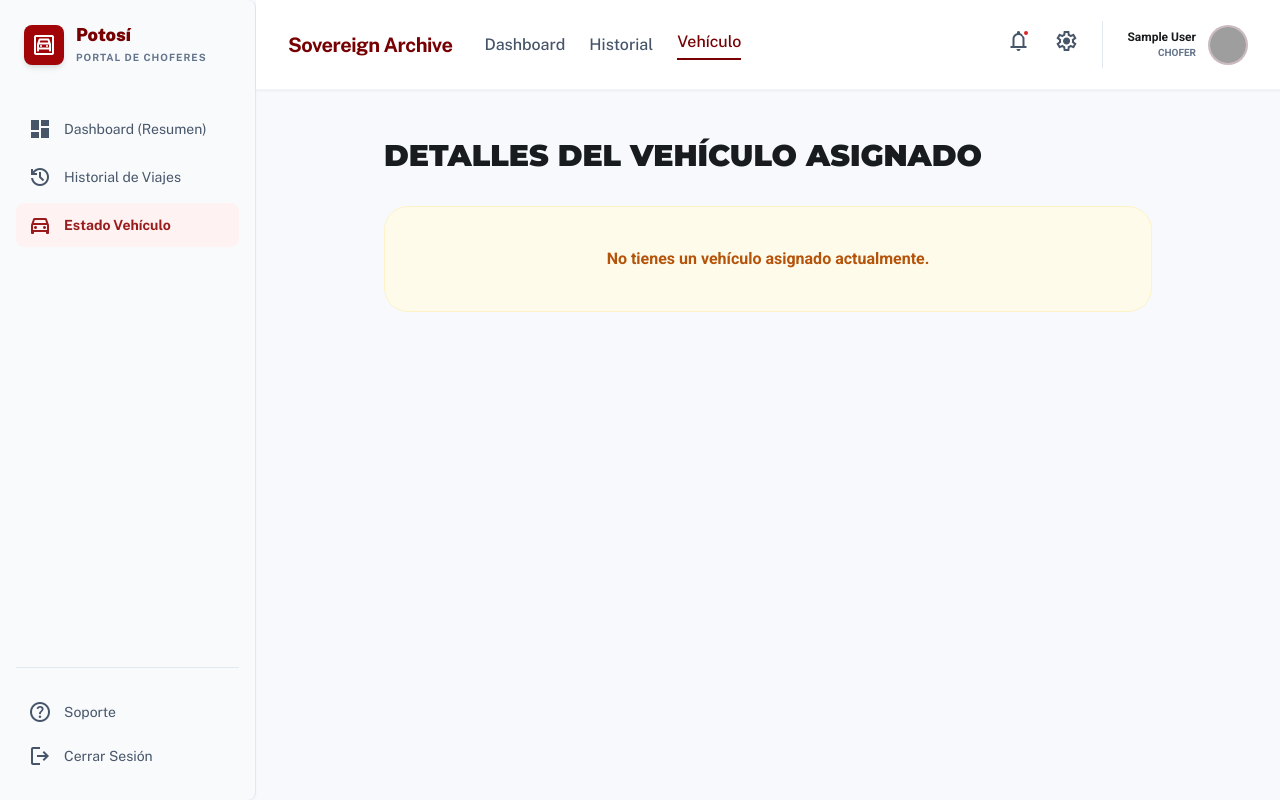
After one commit to DanielaAlejandraMamaniSilva/Sistema_Combustible, a Django app: page /chofer/vehiculo/ in a window 1280 px wide. The commit adds this page. Run offline with Django 5.2, Linux system fonts and the light colour scheme; the visitor is signed in with stand-in values (Sample User, id 1); data that the repository does not hold is empty; some libraries are stand-ins or nearby versions; grey boxes are pictures that could not be loaded.

Commit message:
page 404

```diff
--- a/core/settings.py
+++ b/core/settings.py
@@ -121,7 +121,13 @@ USE_TZ = True
 
 STATIC_URL = 'static/'
 
+STATICFILES_DIRS =[
+    BASE_DIR / "static",
+]
+
 AUTH_USER_MODEL = 'gestion.Usuario'
 LOGIN_URL = 'login'
 LOGIN_REDIRECT_URL = 'dashboard'
 LOGOUT_REDIRECT_URL = 'login'
+DEBUG = False
+ALLOWED_HOSTS = ['*']
--- /dev/null
+++ b/gestion/templates/chofer/vehiculo.html
@@ -0,0 +1,29 @@
+{% extends 'base.html' %}
+{% block content %}
+<div class="max-w-3xl mx-auto space-y-8">
+    <h2 class="text-3xl font-black font-headline uppercase">Detalles del Vehículo Asignado</h2>
+    {% if asignacion %}
+    <div class="bg-white p-8 rounded-3xl shadow-sm border space-y-6">
+        <div class="flex items-center gap-6">
+            <div class="w-20 h-20 bg-red-50 rounded-2xl flex items-center justify-center text-primary">
+                <span class="material-symbols-outlined text-4xl">directions_car</span>
+            </div>
+            <div>
+                <h3 class="text-2xl font-black uppercase">{{ asignacion.vehiculo.marca }} {{ asignacion.vehiculo.modelo }}</h3>
+                <p class="text-lg font-bold text-primary">PLACA: {{ asignacion.vehiculo.placa }}</p>
+            </div>
+        </div>
+        <div class="grid grid-cols-2 gap-6 border-t pt-6">
+            <div><p class="text-xs font-bold text-slate-400 uppercase">Kilometraje Actual</p><p class="text-xl font-black">{{ asignacion.vehiculo.kilometraje_actual }} KM</p></div>
+            <div><p class="text-xs font-bold text-slate-400 uppercase">Color</p><p class="text-xl font-black">{{ asignacion.vehiculo.color|upper }}</p></div>
+            <div><p class="text-xs font-bold text-slate-400 uppercase">Tipo de Insumo</p><p class="text-xl font-black">{{ asignacion.vehiculo.tipo_combustible|upper }}</p></div>
+            <div><p class="text-xs font-bold text-slate-400 uppercase">Nº de Chasis</p><p class="text-sm font-mono font-bold">{{ asignacion.vehiculo.nro_chasis }}</p></div>
+        </div>
+    </div>
+    {% else %}
+    <div class="bg-amber-50 p-10 rounded-3xl text-center border border-amber-100">
+        <p class="text-amber-700 font-bold">No tienes un vehículo asignado actualmente.</p>
+    </div>
+    {% endif %}
+</div>
+{% endblock %}
--- a/gestion/templates/components/sidebar.html
+++ b/gestion/templates/components/sidebar.html
@@ -32,16 +32,16 @@
         </a>
 
         <!-- MENÚ CHOFER -->
+        <!-- MENÚ CHOFER (ACTUALIZADO) -->
         {% if user.rol == 'chofer' %}
-            <a class="flex items-center gap-3 px-3 py-2.5 bg-red-50 text-red-800 font-bold rounded-lg transition-all" href="{% url 'dashboard' %}">
-                <span class="material-symbols-outlined notranslate">edit_note</span>
-                <span>Registro Bitácora</span>
-            </a>
-            <a class="flex items-center gap-3 px-3 py-2.5 text-slate-600 hover:bg-slate-200 rounded-lg transition-all" href="#">
+            <a class="flex items-center gap-3 px-3 py-2.5 {% if request.resolver_match.url_name == 'historial_chofer' %}bg-red-50 text-red-800 font-bold{% else %}text-slate-600 hover:bg-slate-200{% endif %} rounded-lg transition-all"
+               href="{% url 'historial_chofer' %}">
                 <span class="material-symbols-outlined notranslate">history</span>
                 <span>Historial de Viajes</span>
             </a>
-            <a class="flex items-center gap-3 px-3 py-2.5 text-slate-600 hover:bg-slate-200 rounded-lg transition-all" href="#">
+
+            <a class="flex items-center gap-3 px-3 py-2.5 {% if request.resolver_match.url_name == 'vehiculo_chofer' %}bg-red-50 text-red-800 font-bold{% else %}text-slate-600 hover:bg-slate-200{% endif %} rounded-lg transition-all"
+               href="{% url 'vehiculo_chofer' %}">
                 <span class="material-symbols-outlined notranslate">directions_car</span>
                 <span>Estado Vehículo</span>
             </a>
--- a/gestion/templates/components/topbar.html
+++ b/gestion/templates/components/topbar.html
@@ -4,11 +4,9 @@
 
         <nav class="hidden lg:flex items-center gap-6 text-slate-600 font-brand font-medium overflow-hidden">
             {% if user.rol == 'chofer' %}
-                <!-- Menú para Chofer -->
-                <a class="{% if request.resolver_match.url_name == 'dashboard' %}text-primary border-b-2 border-primary pb-1{% else %}hover:text-primary{% endif %}" href="{% url 'dashboard' %}">Dashboard</a>
-                <a class="hover:text-primary transition-colors whitespace-nowrap" href="#">Bitácora</a>
-                <a class="hover:text-primary transition-colors whitespace-nowrap" href="#">Historial</a>
-                <a class="hover:text-primary transition-colors whitespace-nowrap" href="#">Vehículo</a>
+                <a class="{% if request.resolver_match.url_name == 'dashboard' %}text-primary border-b-2 border-primary pb-1{% else %}hover:text-primary{% endif %} transition-all whitespace-nowrap" href="{% url 'dashboard' %}">Dashboard</a>
+                <a class="{% if request.resolver_match.url_name == 'historial_chofer' %}text-primary border-b-2 border-primary pb-1{% else %}hover:text-primary{% endif %} transition-all whitespace-nowrap" href="{% url 'historial_chofer' %}">Historial</a>
+                <a class="{% if request.resolver_match.url_name == 'vehiculo_chofer' %}text-primary border-b-2 border-primary pb-1{% else %}hover:text-primary{% endif %} transition-all whitespace-nowrap" href="{% url 'vehiculo_chofer' %}">Vehículo</a>
 
             {% elif user.rol == 'bienes' %}
                 <!-- Menú para Bienes y Servicios -->
--- a/gestion/urls.py
+++ b/gestion/urls.py
@@ -46,4 +46,7 @@ urlpatterns = [
     path('bienes/reportes/', views.reportes_bienes, name='reportes_bienes'),
     path('bienes/abastecimiento/', views.control_abastecimiento, name='control_abastecimiento'),
     path('bienes/nuevo-registro/', views.nuevo_registro_combustible, name='nuevo_registro_bienes'),
+    #chofer
+    path('chofer/historial/', views.historial_viajes_chofer, name='historial_chofer'),
+    path('chofer/vehiculo/', views.detalle_vehiculo_chofer, name='vehiculo_chofer'),
 ]
--- a/gestion/views.py
+++ b/gestion/views.py
@@ -657,7 +657,6 @@ def supervision_combustible(request):
     registros = Bitacora.objects.all().order_by('-fecha')
     return render(request, 'admin_potosi/supervision.html', {'registros': registros})
 
-# 1. Validación de Consumo (Filtramos solo lo pendiente)
 @login_required
 def validacion_consumo(request):
     pendientes = Bitacora.objects.filter(estado_validacion='pendiente').order_by('-fecha')
@@ -685,3 +684,13 @@ def nuevo_registro_combustible(request):
 
     combustibles = TipoCombustible.objects.all()
     return render(request, 'admin_potosi/form_abastecimiento.html', {'combustibles': combustibles})
+
+@login_required
+def historial_viajes_chofer(request):
+    viajes = Bitacora.objects.filter(chofer=request.user).order_by('-fecha')
+    return render(request, 'chofer/historial.html', {'viajes': viajes})
+
+@login_required
+def detalle_vehiculo_chofer(request):
+    asignacion = Asignacion.objects.filter(chofer=request.user, esta_activo=True).first()
+    return render(request, 'chofer/vehiculo.html', {'asignacion': asignacion})
```
Also changed, not shown: gestion/templates/404.html (added, +83 -0 lines), gestion/templates/chofer/historial.html (added, +28 -0 lines).
